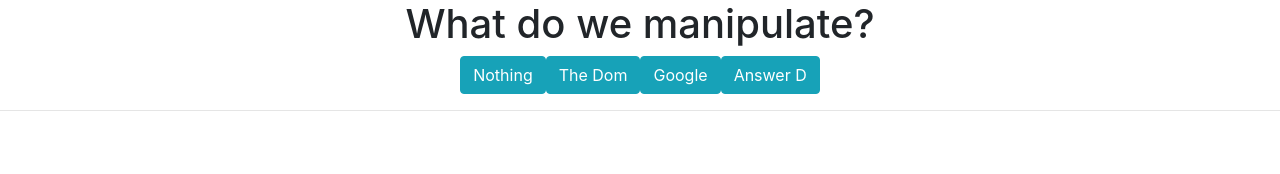
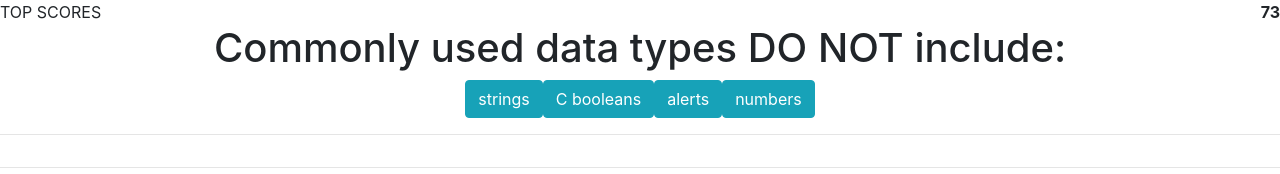
Before and after one commit to garrettwalter/code-quiz, a plain HTML site: page index.html in a window 1280 px wide. Both pictures are taken after a click on the button "Start Quiz". Drawn offline with nearby package versions, Linux system fonts and the light colour scheme.

Commit message:
created timer and questions

```diff
--- a/index.html
+++ b/index.html
@@ -10,10 +10,16 @@
         <!-- <script src="https://code.jquery.com/jquery-3.5.1.min.js" integrity="sha256-9/aliU8dGd2tb6OSsuzixeV4y/faTqgFtohetphbbj0=" crossorigin="anonymous"></script> -->
     </head>
     <body>
+        <section id = "top">
+            <div class="row">
+                <div class="col-sm-6" id="topScores">TOP SCORES</div>
+                <div class="col-sm-6" id="timer">75</div>
+            </div>
+        </section>
         <section id="welcome">
             <div class="jumbotron">
             <h1 class="display-4">Code Quiz!</h1>
-            <p class="lead">This is a simple quiz over code!</p>
+            <p class="lead">This is a simple quiz over code! You have 75 seconds to complete all 5 questions. Choose Wisely: if you answer incorrectly you will lose 15 seconds! </p>
             <a id="startGame" class="btn btn-primary btn-lg" href="#" role="button">Start Quiz</a>
           </div>
         </section>
@@ -29,25 +35,61 @@
                 <div class="col-sm-12" id="result"></div>
             </div>
         </section>
+        <section id="finishScreen">
+            <div class="row">
+                <div class="col-sm-12" id="allDone"></div>
+            </div>
+            <div class="row">
+                <div class="col-sm-12" id="finalScore"></div>
+            </div>
+            <div class="row">
+                <div class="col-sm-12" id="enterInitials"></div>
+            </div>
+            <hr>
+            <div class="row">
+                <div class="col-sm-12" id="fResult"></div>
+            </div>
+        </section>
 
 
         <script>
 
            var welcomeContainer = document.getElementById("welcome");
            var startButton = document.getElementById("startGame");
+
+           var qNa = document.getElementById("qNa");
            var question = document.getElementById("question");
            var answers = document.getElementById("answers");
            var result = document.getElementById("result");
 
+           var finishScreen = document.getElementById("finishScreen");
+           var finalScore = document.getElementById("finalScore");
+           var enterInitials = document.getElementById("enterInitials");
+           var fResult = document.getElementById("fResult");
+
+           var timeLeft = 75;
+
            var currentStage = 0;
            var stages = [
              {
-                question: ["What do we manipulate?"],
-                answers: ["Nothing", "The Dom", "Google", "Answer D"],
+                question: ["Commonly used data types DO NOT include:"],
+                answers: ["strings", "C booleans", "alerts", "numbers"],
              },
              {
-                question: ["What do we manipulate 2?"],
-                answers: ["Nothing 2", "The Dom", "Google", "Answer D"],
+                question: ["The condition in an if/else statement is enclosed within ______."],
+                answers: ["quotes", "curly brackets", "C parenthesis", "square brackets"],
+             },
+             {
+                question: ["Arrays in JavaScript can be used to store ______."],
+                answers: ["numbers and strings", "other arrays", "booleans", "C all of the above"],
+             },
+             {
+                question: ["String values must be enclosed within _____ when being assigned to variables."],
+                answers: ["commas", "C curly brackets", "parenthesis", "quotes"],
+             },
+             {
+                question: ["A very useful tool used during development and debugging for printing content to the debugger is:"],
+                answers: ["JavaScript", "terminal/bash", "for loops", "C console.log"],
              },
             ];
 
@@ -88,7 +130,8 @@
                 // TODO: Save to Local Storage
 
                 if (currentStage === stages.length -1){
-                    alert("Your Pizza is on its way!");
+                    qNa.style.display = "none";
+                    fResult.textContent="Good Job!";
                 } else {
                 setTimeout(function () {
                 currentStage++;
@@ -109,6 +152,15 @@
              var questionToDisplay = stages[currentStage].question;
             renderAnswers(answersToDisplay);
             renderQuestion(questionToDisplay);
+
+
+           var timer = setInterval(function(){
+            timeLeft--;
+            document.getElementById("timer").textContent = timeLeft;
+            if(currentStage === stages.length -1)
+            clearInterval(timer);
+            // create finish screen!!!!!!!
+            },1000);
         });
 
 
--- a/style.css
+++ b/style.css
@@ -16,3 +16,14 @@
     font-size: small;
     color: grey;
 }
+
+#fResult {
+    text-align: center;
+    font-size: small;
+    color: grey;
+}
+
+#timer {
+    text-align: right;
+    font-weight: bold;
+}
```
